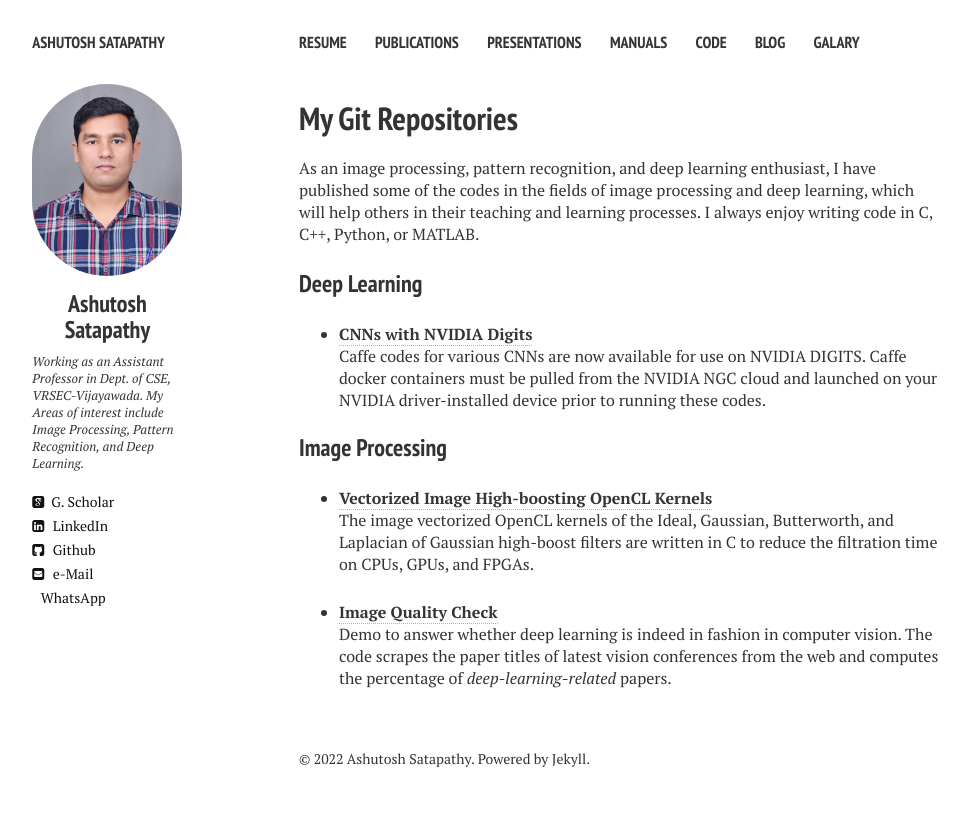
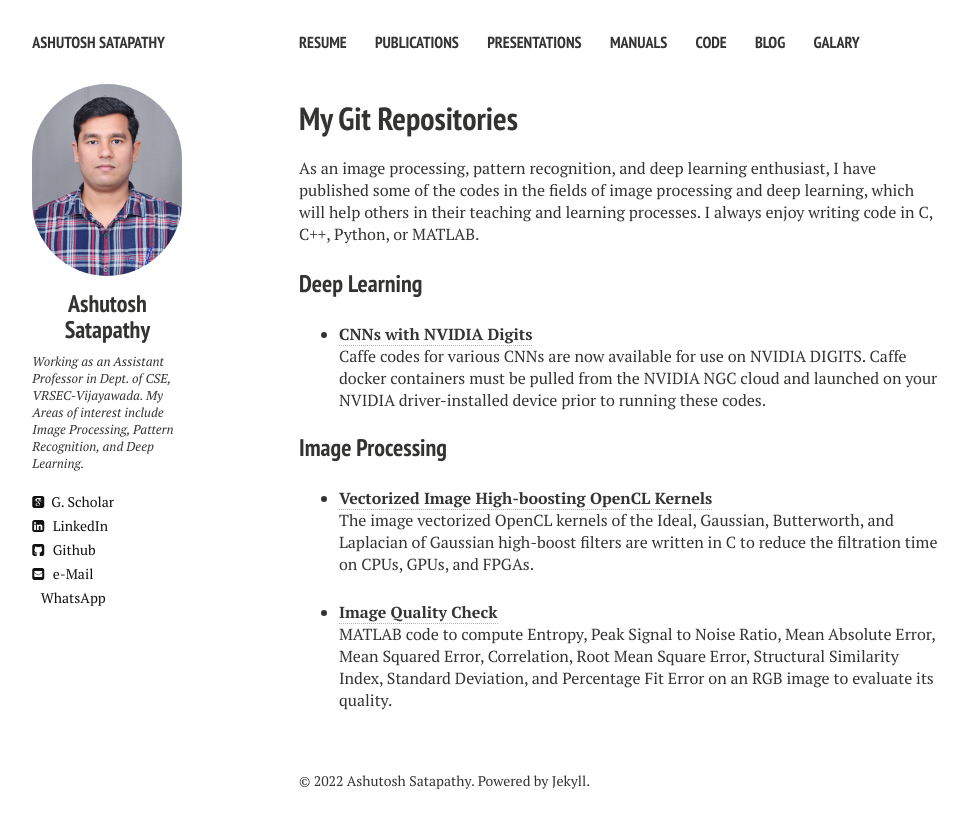
Before and after one commit to ashutoshsatapathy1990/ashutoshsatapathy1990.github.io, a Jekyll site: the page built from code.md, in a window 1280 px wide. Shown: the top 828 px of the page, without its empty margins (21-990 px from the left). Built offline with Jekyll 4.4.1, drawn with Linux system fonts in a browser that asks for light colours; nearby versions of some CDN libraries.

Commit message:
Update code.md

```diff
--- a/code.md
+++ b/code.md
@@ -20,4 +20,4 @@ Caffe codes for various CNNs are now available for use on NVIDIA DIGITS. Caffe d
 The image vectorized OpenCL kernels of the Ideal, Gaussian, Butterworth, and Laplacian of Gaussian high-boost filters are written in C to reduce the filtration time on CPUs, GPUs, and FPGAs.
 
 * [**Image Quality Check**](http://jponttuset.github.io/deep-learning-scraping/)<br>
-Demo to answer whether deep learning is indeed in fashion in computer vision. The code scrapes the paper titles of latest vision conferences from the web and computes the percentage of *deep-learning-related* papers.
+MATLAB code to compute Entropy, Peak Signal to Noise Ratio, Mean Absolute Error, Mean Squared Error, Correlation, Root Mean Square Error, Structural Similarity Index, Standard Deviation, and Percentage Fit Error on an RGB image to evaluate its quality.
```
